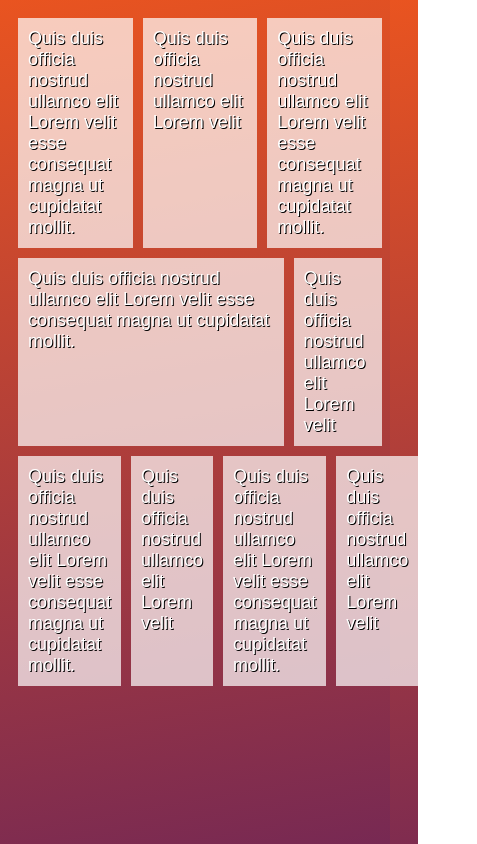
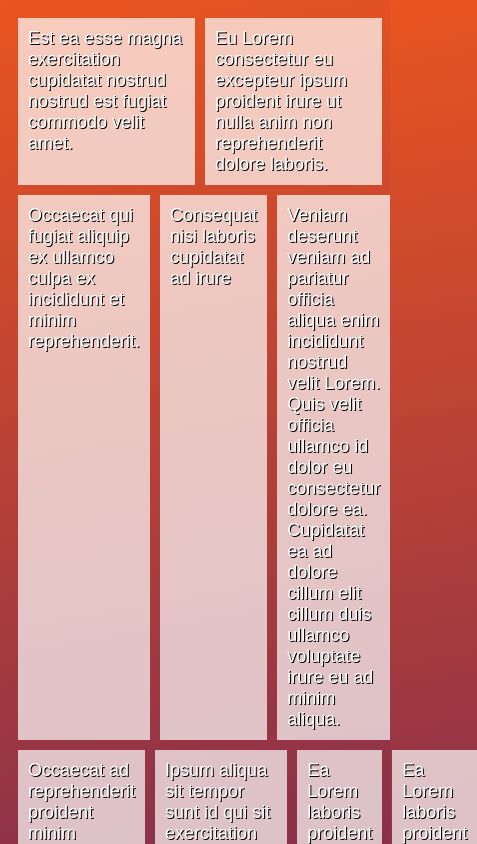
Before and after one commit to a805431/state-mini-project, a React (Create React App) app: page / in a window 390 px wide. Shown: the top 844 px of the page, 477 px wide, since content can reach past the window. Built offline with nearby package versions, Linux system fonts and the light colour scheme.

Commit message:
flexbox grid responsive gallery #2

```diff
--- a/src/Container/index.js
+++ b/src/Container/index.js
@@ -4,53 +4,44 @@ function Container() {
    return (
       <>
          <Gutter className="grid gutters">
-            <div className="cell">
+            <div className="half">
                <div>
-                  Quis duis officia nostrud ullamco elit Lorem velit esse consequat magna ut cupidatat mollit.
+                  Est ea esse magna exercitation cupidatat nostrud nostrud est fugiat commodo velit amet.
                </div>
             </div>
-            <div className="cell">
+            <div className="half">
                <div>
-                  Quis duis officia nostrud ullamco elit Lorem velit
-               </div>
-            </div>
-            <div className="cell">
-               <div>
-                  Quis duis officia nostrud ullamco elit Lorem velit esse consequat magna ut cupidatat mollit.
+                  Eu Lorem consectetur eu excepteur ipsum proident irure ut nulla anim non reprehenderit dolore laboris.
                </div>
             </div>
          </Gutter>
          <Gutter className="grid gutters">
-            <div className="cell large">
-               <div>
-                  Quis duis officia nostrud ullamco elit Lorem velit esse consequat magna ut cupidatat mollit.
-               </div>
+            <div className="third"><div>Occaecat qui fugiat aliquip ex ullamco culpa ex incididunt et minim reprehenderit.</div>
             </div>
-            <div className="cell">
-               <div>
-                  Quis duis officia nostrud ullamco elit Lorem velit
-               </div>
+            <div className="third"><div>Consequat nisi laboris cupidatat ad irure</div>
+            </div>
+            <div className="third"><div>Veniam deserunt veniam ad pariatur officia aliqua enim incididunt nostrud velit Lorem.
+               Quis velit officia ullamco id dolor eu consectetur dolore ea.
+               Cupidatat ea ad dolore cillum elit cillum duis ullamco voluptate irure eu ad minim aliqua.</div>
             </div>
          </Gutter>
          <Gutter className="grid gutters">
-            <div className="cell">
+            <div className="sixth">
+               <div>Occaecat ad reprehenderit proident minim consequat officia.</div>
+            </div>
+            <div className="sixth">
                <div>
-                  Quis duis officia nostrud ullamco elit Lorem velit esse consequat magna ut cupidatat mollit.
+                  Ipsum aliqua sit tempor sunt id qui sit exercitation elit ea nisi excepteur reprehenderit.
                </div>
             </div>
-            <div className="cell">
+            <div className="third">
                <div>
-                  Quis duis officia nostrud ullamco elit Lorem velit
+                  Ea Lorem laboris proident ipsum ad sint nulla sunt ad tempor quis eu dolor.
                </div>
             </div>
-            <div className="cell">
+            <div className="third">
                <div>
-                  Quis duis officia nostrud ullamco elit Lorem velit esse consequat magna ut cupidatat mollit.
-               </div>
-            </div>
-            <div className="cell">
-               <div>
-                  Quis duis officia nostrud ullamco elit Lorem velit
+                  Ea Lorem laboris proident ipsum ad sint nulla sunt ad tempor quis eu dolor.
                </div>
             </div>
          </Gutter>
--- a/src/Container/main.css.js
+++ b/src/Container/main.css.js
@@ -9,21 +9,33 @@ export const Gutter = styled.div`
       margin: -10px 0 10px -10px;
    }
 
-   &.gutters > .cell {
+   &.gutters > div {
       padding: 10px 0 0 10px;
    }
 
-   .cell {
-      flex: 1;
+   &.grid div div {
+      background-color: rgba(255, 255, 255, 0.7);
+      padding: 10px;
+      height: 100%;
    }
 
-   .cell > div {
-      background-color: rgba(255, 255, 255, 0.7);
-      height: 100%;
-      padding: 10px;
+   .half{
+      flex-basis: 50%;
    }
 
-   .large {
-      flex-grow: 3;
+   .third {
+      flex-basis: 33.33333%;
+   }
+
+   .fourth {
+      flex-basis: 25%;
+   }
+
+   .fifth {
+      flex-basis: 20%;
+   }
+
+   .sixth{
+      flex-basis: 16.66666%;
    }
 `;
```
